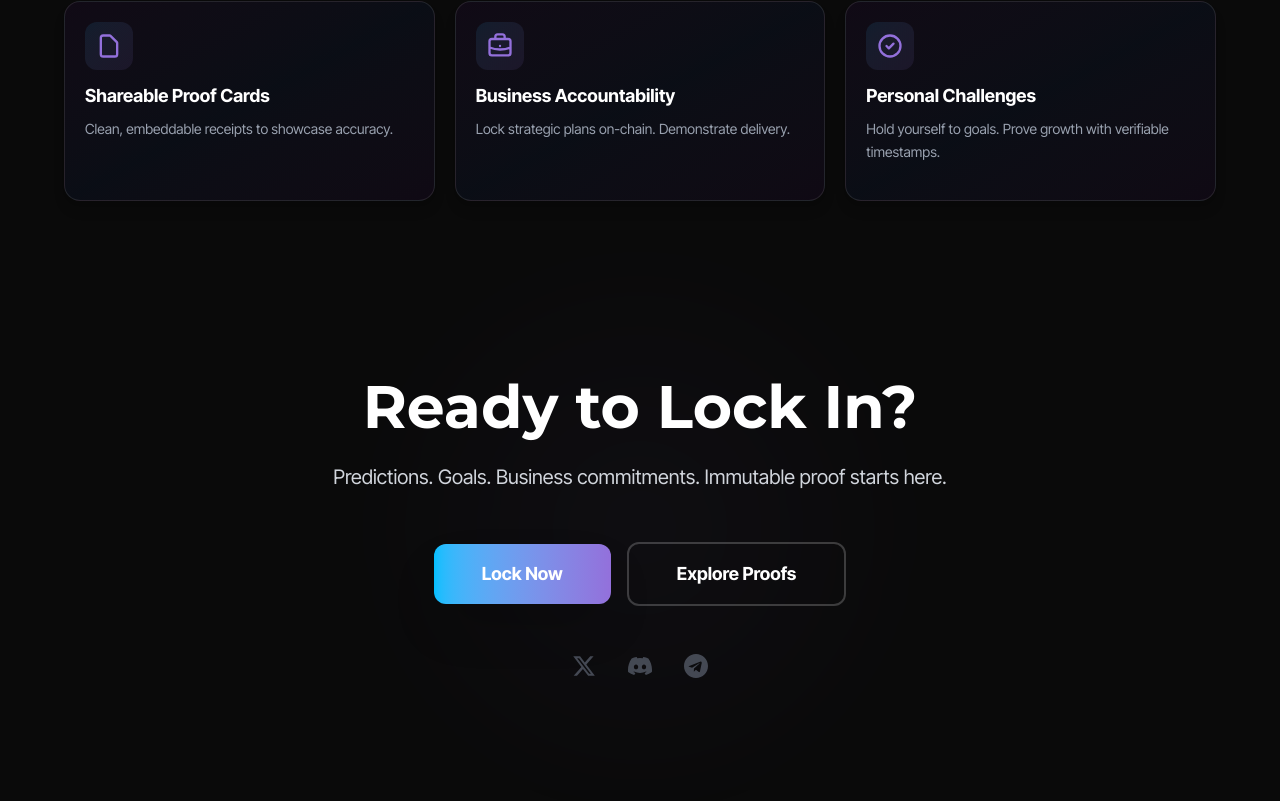
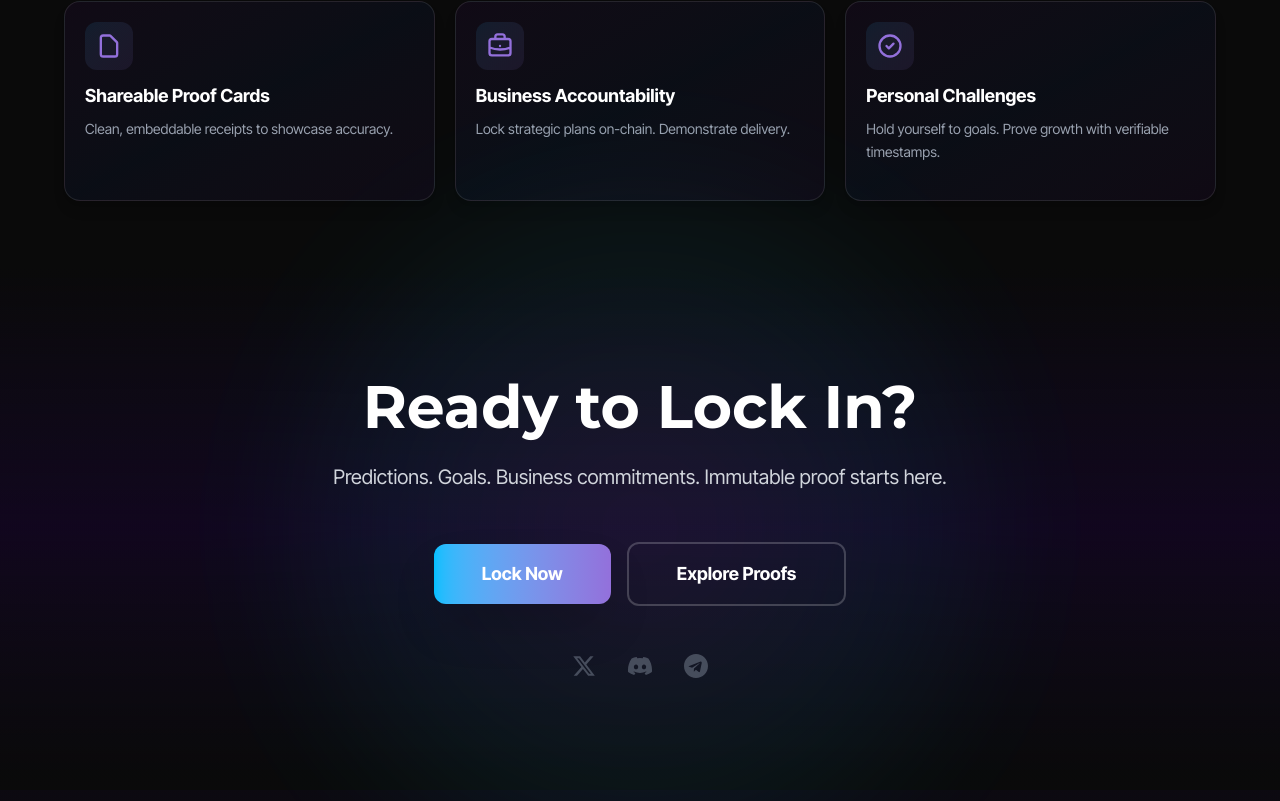
Before and after one commit to Boomchakalala/prooflocker, a Next.js app: page / in a window 1280 px wide. Shown: the part 3119-3920 px from the top of the page. Built offline with nearby package versions, Linux system fonts and the light colour scheme; no server answers.

Commit message:
Sandbox autosave

```diff
--- a/src/app/page.tsx
+++ b/src/app/page.tsx
@@ -12,7 +12,7 @@ import Footer from "@/components/Footer";
 
 export default function LandingPage() {
   return (
-    <div className="min-h-screen bg-[#0a0a0a] relative">
+    <div className="min-h-screen bg-gradient-to-b from-[#0F001A] via-[#1A0033] to-[#0a0a0a] relative">
       {/* Header */}
       <LandingHeader />
 
@@ -34,13 +34,13 @@ export default function LandingPage() {
         <WhyProofLocker />
 
         {/* Final CTA Section */}
-        <div className="relative z-10 py-20 md:py-28 px-6 bg-gradient-to-b from-[#0a0a0a] to-[#0a0a0a]">
-          {/* Subtle radial glow for consistency */}
-          <div className="absolute inset-0 flex items-center justify-center pointer-events-none opacity-30">
+        <div className="relative z-10 py-20 md:py-28 px-6 bg-gradient-to-b from-[#0a0a0a] via-[#1A0033]/30 to-[#0a0a0a]">
+          {/* Enhanced holographic glow */}
+          <div className="absolute inset-0 flex items-center justify-center pointer-events-none opacity-40">
             <div
-              className="w-[600px] h-[600px] rounded-full blur-3xl"
+              className="w-[800px] h-[800px] rounded-full blur-3xl"
               style={{
-                background: 'radial-gradient(circle, rgba(147, 112, 219, 0.15) 0%, transparent 70%)'
+                background: 'radial-gradient(circle, rgba(167, 139, 250, 0.25) 0%, rgba(0, 224, 255, 0.15) 50%, transparent 70%)'
               }}
             />
           </div>
```
